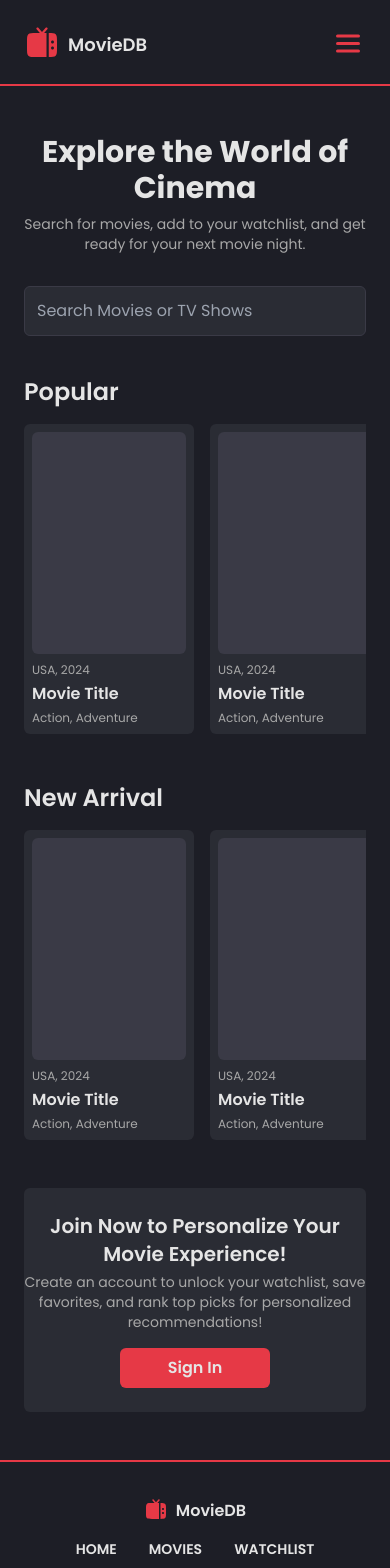
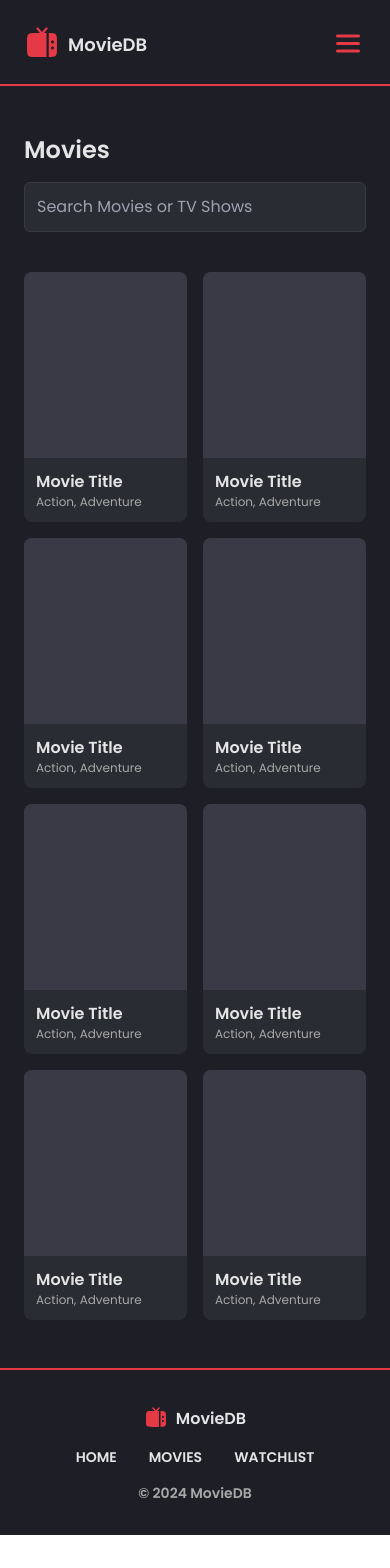
Before and after one commit to laurentiu-m/movie-database, a React (Vite) app: page /movies in a window 390 px wide. Shown: the top 1568 px of the page. After the commit the page ends 1535 px from the top, so only its background shows below. Built offline with nearby package versions, Linux system fonts and the light colour scheme.

Commit message:
Add movies page and make it responsive

```diff
--- a/package.json
+++ b/package.json
@@ -11,7 +11,8 @@
   },
   "dependencies": {
     "react": "^18.3.1",
-    "react-dom": "^18.3.1"
+    "react-dom": "^18.3.1",
+    "react-router-dom": "^6.28.0"
   },
   "devDependencies": {
     "@eslint/js": "^9.13.0",
--- a/src/App.jsx
+++ b/src/App.jsx
@@ -1,17 +1,24 @@
+import { BrowserRouter as Router, Route, Routes } from "react-router-dom";
 import Navbar from "./components/Navbar";
 import Home from "./pages/Home";
+import Movies from "./pages/Movies";
 import Footer from "./components/Footer";
 
 function App() {
   return (
     <div className="font-poppins bg-background text-textPrimary flex flex-col min-h-screen">
-      <Navbar />
+      <Router>
+        <Navbar />
 
-      <main className="flex-grow px-6 tablet:px-12 laptop:px-16 laptop-l:px-24">
-        <Home />
-      </main>
+        <main className="flex-grow px-6 tablet:px-12 laptop:px-16 laptop-l:px-24">
+          <Routes>
+            <Route path="/" element={<Home />} />
+            <Route path="/movies" element={<Movies />} />
+          </Routes>
+        </main>
 
-      <Footer />
+        <Footer />
+      </Router>
     </div>
   );
 }
--- /dev/null
+++ b/src/components/MovieCard.jsx
@@ -0,0 +1,20 @@
+const MovieCard = () => {
+  return (
+    <div className="flex-none w-[full] h-[250px] rounded-lg bg-surface mobile-l:h-[300px] tablet:h-[320px] laptop:h-[350px] laptop-l:h-[400px]">
+      <div className="w-full h-full flex flex-col justify-between">
+        <div className="bg-border w-full h-full rounded-t-lg"></div>
+
+        <div className="flex flex-col p-3">
+          <h1 className="text-base font-semibold overflow-hidden whitespace-nowrap text-ellipsis w-full mobile-l:text-lg">
+            Movie Title
+          </h1>
+          <p className="text-xs text-textSecondary overflow-hidden whitespace-nowrap text-ellipsis w-full mobile-l:text-sm">
+            Action, Adventure
+          </p>
+        </div>
+      </div>
+    </div>
+  );
+};
+
+export default MovieCard;
--- a/src/components/MovieBox.jsx
+++ b/src/components/MovieCardHome.jsx
@@ -1,4 +1,4 @@
-const MovieBox = () => {
+const MovieCardHome = () => {
   return (
     <div className="flex-none w-[170px] h-[310px] rounded-md p-2 bg-surface mobile-l:w-[220px] mobile-l:h-[380px] mobile-l:p-3 tablet:w-[250px] tablet:h-[420px]">
       <div className="w-full h-full flex flex-col justify-between gap-2">
@@ -18,4 +18,4 @@ const MovieBox = () => {
   );
 };
 
-export default MovieBox;
+export default MovieCardHome;
--- a/src/components/NavbarElements.jsx
+++ b/src/components/NavbarElements.jsx
@@ -1,4 +1,5 @@
 import PropTypes from "prop-types";
+import { Link } from "react-router-dom";
 
 import logo from "../assets/icons/logo.svg";
 import menuHamburger from "../assets/icons/menu.svg";
@@ -9,10 +10,10 @@ import movieIcon from "../assets/icons/movies.svg";
 import loginIcon from "../assets/icons/login.svg";
 
 const links = [
-  { text: "Home", icon: homeIcon },
-  { text: "Movies", icon: movieIcon },
-  { text: "Watchlist", icon: listIcon },
-  { text: "Login", icon: loginIcon },
+  { text: "Home", icon: homeIcon, link: "/" },
+  { text: "Movies", icon: movieIcon, link: "/movies" },
+  { text: "Watchlist", icon: listIcon, link: "/watchlist" },
+  { text: "Login", icon: loginIcon, link: "/login" },
 ];
 
 export const NavbarLogo = () => {
@@ -61,17 +62,28 @@ export const NavbarMobileLinks = ({ isOpen, setIsOpen }) => {
 
       <div className="px-6 pt-14 w-full flex flex-col items-end gap-5 tablet:px-12">
         {links.map((link) => (
-          <MobileLinks key={link.text} text={link.text} icon={link.icon} />
+          <MobileLinks
+            key={link.text}
+            text={link.text}
+            icon={link.icon}
+            link={link.link}
+          />
         ))}
       </div>
     </div>
   );
 };
 
-export const MobileLinks = ({ text, icon }) => {
+export const MobileLinks = ({ text, icon, link }) => {
   return (
     <div className="flex items-center justify-end gap-5 cursor-pointer w-full p-2 rounded-md active:bg-background transition-[background] duration-200 ease-in-out">
-      <p className="text-lg font-semibold uppercase mobile-m:text-xl">{text}</p>
+      <Link
+        className="text-lg font-semibold uppercase mobile-m:text-xl"
+        to={link}
+      >
+        {text}
+      </Link>
+
       <img
         src={icon}
         alt={`${text}-icon`}
@@ -85,18 +97,21 @@ export const NavbarDesktopLinks = () => {
   return (
     <div className="hidden laptop:flex justify-center items-center gap-10 laptop-l:gap-16">
       {links.map((link) => (
-        <DesktopLinks key={link.text} text={link.text} />
+        <DesktopLinks key={link.text} text={link.text} link={link.link} />
       ))}
     </div>
   );
 };
 
-export const DesktopLinks = ({ text }) => {
+export const DesktopLinks = ({ text, link }) => {
   return (
     <div>
-      <p className="text-lg font-semibold uppercase cursor-pointer hover:text-primary transition-[color]">
+      <Link
+        className="text-lg font-semibold uppercase cursor-pointer hover:text-primary transition-[color]"
+        to={link}
+      >
         {text}
-      </p>
+      </Link>
     </div>
   );
 };
@@ -113,8 +128,10 @@ NavbarMobileLinks.propTypes = {
 MobileLinks.propTypes = {
   text: PropTypes.string,
   icon: PropTypes.string,
+  link: PropTypes.string,
 };
 
 DesktopLinks.propTypes = {
   text: PropTypes.string,
+  link: PropTypes.string,
 };
--- a/src/pages/Home.jsx
+++ b/src/pages/Home.jsx
@@ -1,4 +1,4 @@
-import MovieBox from "../components/MovieBox";
+import MovieCardHome from "../components/MovieCardHome";
 import "../App.css";
 
 const Home = () => {
@@ -30,18 +30,14 @@ const Home = () => {
         </h1>
 
         <div className="flex overflow-y-auto gap-4 pb-2 mobile-scrollbar laptop:pb-3">
-          <MovieBox />
-          <MovieBox />
-          <MovieBox />
-          <MovieBox />
-          <MovieBox />
-          <MovieBox />
-          <MovieBox />
-          <MovieBox />
-          <MovieBox />
-          <MovieBox />
-          <MovieBox />
-          <MovieBox />
+          <MovieCardHome />
+          <MovieCardHome />
+          <MovieCardHome />
+          <MovieCardHome />
+          <MovieCardHome />
+          <MovieCardHome />
+          <MovieCardHome />
+          <MovieCardHome />
         </div>
       </div>
 
@@ -51,10 +47,10 @@ const Home = () => {
         </h1>
 
         <div className="flex overflow-y-auto gap-4 pb-2 mobile-scrollbar laptop:pb-3">
-          <MovieBox />
-          <MovieBox />
-          <MovieBox />
-          <MovieBox />
+          <MovieCardHome />
+          <MovieCardHome />
+          <MovieCardHome />
+          <MovieCardHome />
         </div>
       </div>
 
--- /dev/null
+++ b/src/pages/Movies.jsx
@@ -0,0 +1,32 @@
+import MovieCard from "../components/MovieCard";
+
+const Movies = () => {
+  return (
+    <div className="flex flex-col gap-10 py-12">
+      <div className="flex flex-col gap-4 max-w-[500px]">
+        <h1 className="text-2xl font-semibold mobile-l:text-3xl laptop:text-4xl">
+          Movies
+        </h1>
+
+        <input
+          type="text"
+          placeholder="Search Movies or TV Shows"
+          className="w-full p-3 rounded-md border border-border bg-surface"
+        />
+      </div>
+
+      <div className="grid grid-cols-2 gap-4 tablet:grid-cols-3 tablet:gap-6 laptop:grid-cols-4 laptop-l:grid-cols-5 desktop:grid-cols-6 desktop-l:grid-cols-7">
+        <MovieCard />
+        <MovieCard />
+        <MovieCard />
+        <MovieCard />
+        <MovieCard />
+        <MovieCard />
+        <MovieCard />
+        <MovieCard />
+      </div>
+    </div>
+  );
+};
+
+export default Movies;
--- a/tailwind.config.js
+++ b/tailwind.config.js
@@ -24,6 +24,8 @@ export default {
       tablet: "768px",
       laptop: "1024px",
       "laptop-l": "1440px",
+      desktop: "1600px",
+      "desktop-l": "2000px",
     },
     extend: {},
   },
```
Also changed, not shown: 1 other file (tests, documents, lock files or other folders).
